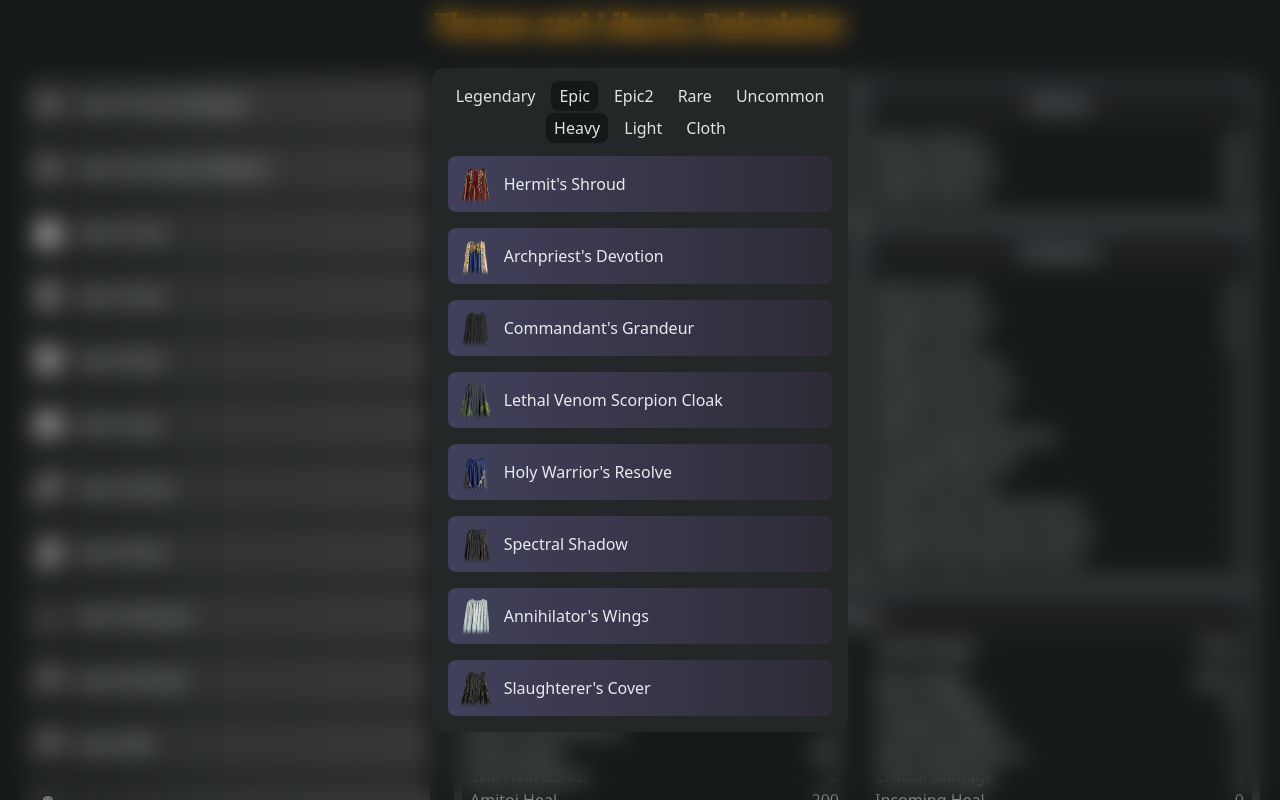
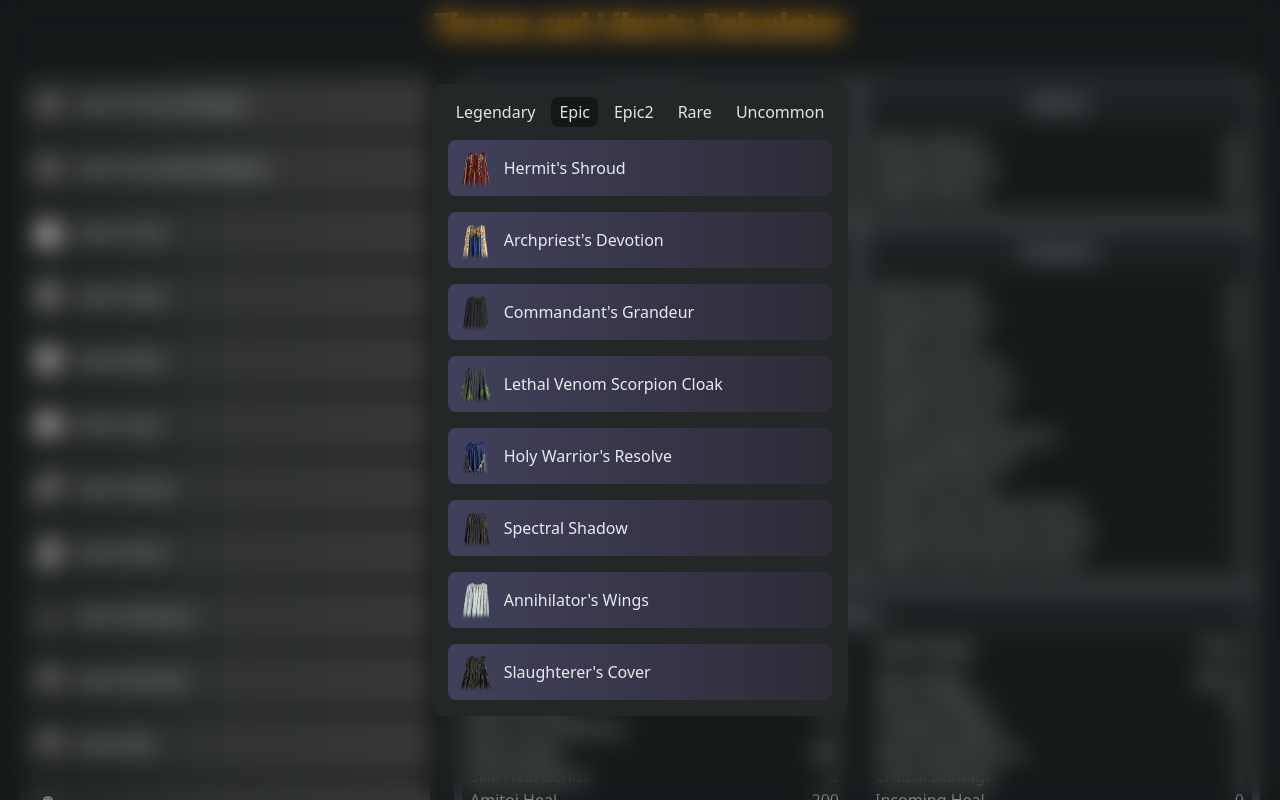
Before and after one commit to verstaulo/tl-builder, a React (Vite) app: page / in a window 1280 px wide. Both pictures are taken after a click on the item "Select Cloak". Shown: the top 800 px of the page. Built offline with nearby package versions, Linux system fonts and the light colour scheme.

Commit message:
fix item filters

```diff
--- a/src/components/CharacterEquipment/EquipmentList.tsx
+++ b/src/components/CharacterEquipment/EquipmentList.tsx
@@ -51,6 +51,7 @@ const EquipmentList = ({ equipmentType, className, handleSelect }: Props) => {
   );
 
   const itemGroup = items[0].itemGroup;
+  const itemType = items[0].type;
 
   return (
     <motion.div
@@ -77,7 +78,7 @@ const EquipmentList = ({ equipmentType, className, handleSelect }: Props) => {
             handleSelectFilter={handleSelectFilter}
           />
         ) : null}
-        {itemGroup === "armor" ? (
+        {itemGroup === "armor" && itemType !== "cloak" ? (
           <Filters
             filtersList={armorFilters}
             filterActiveName={activeFilters.armorFilter}
```
